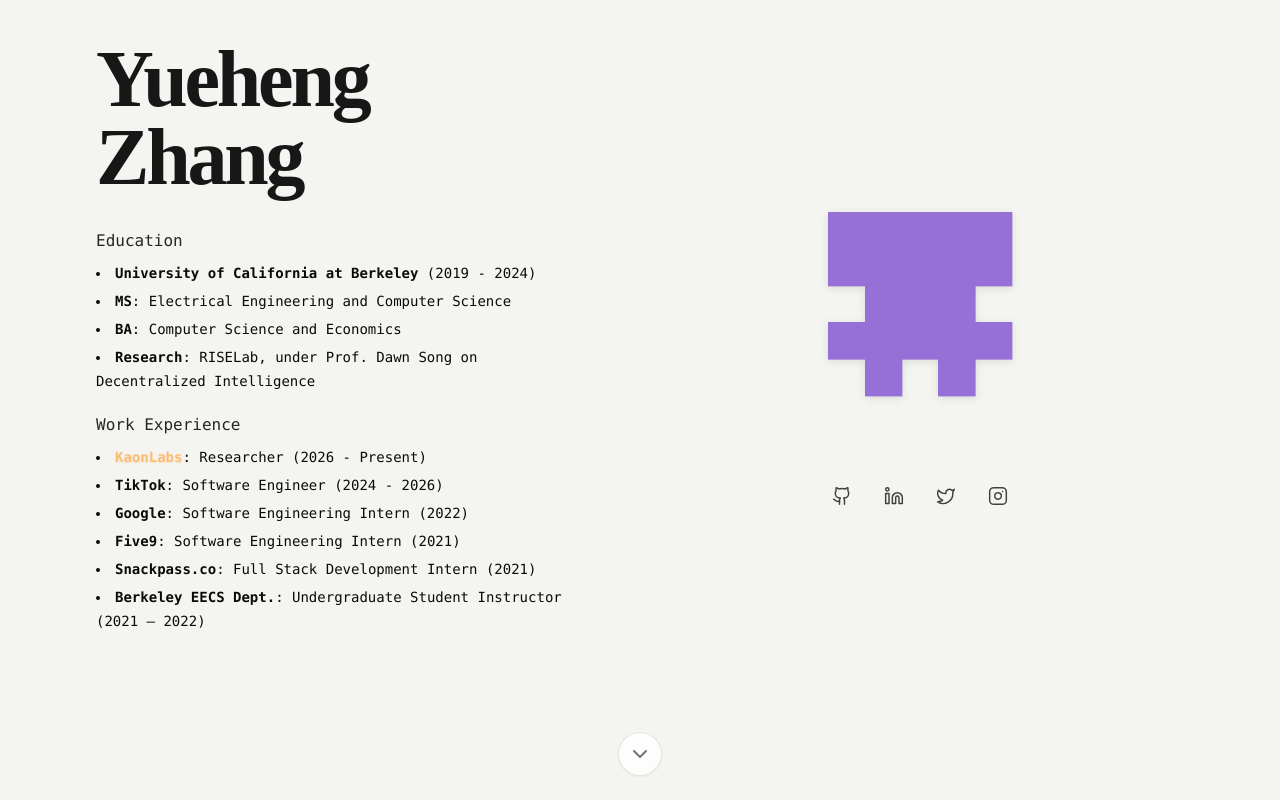
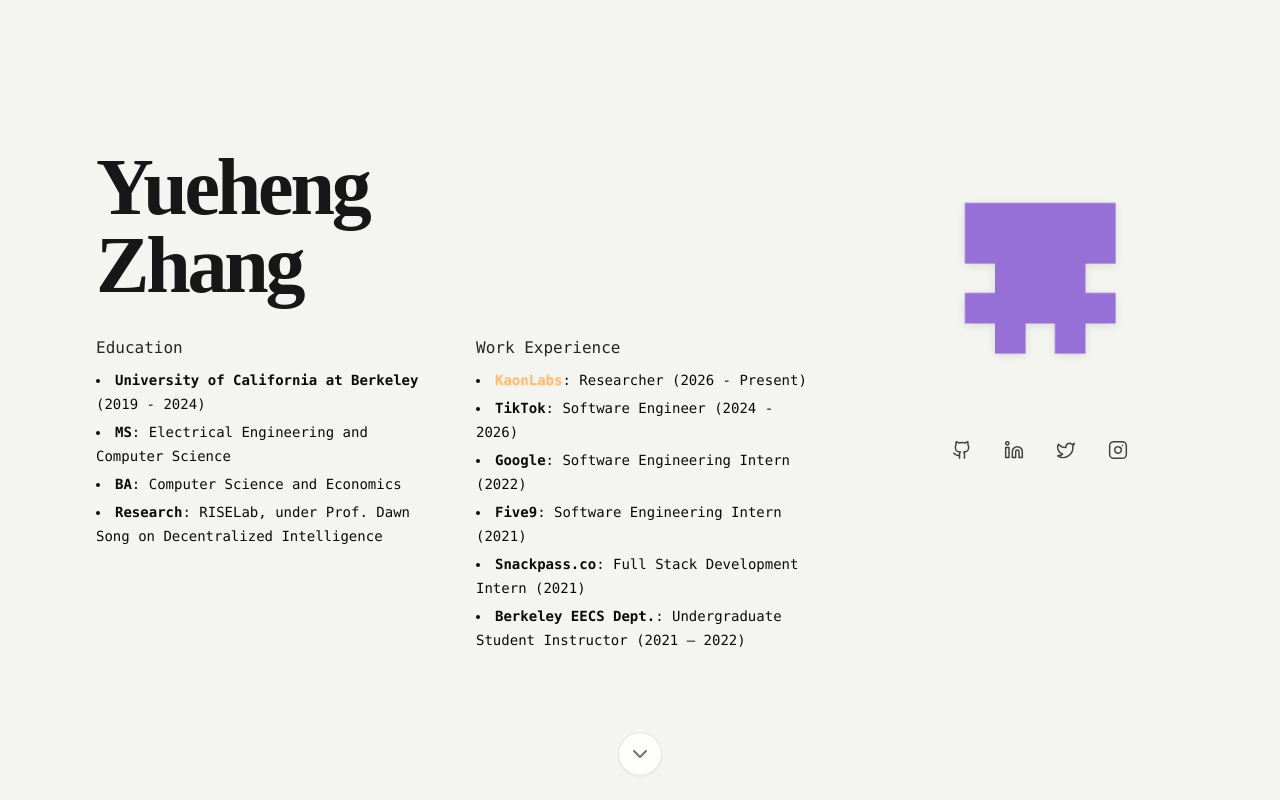
Before and after one commit to nociza/nociza.github.io, a Next.js app: page /me in a window 1280 px wide. Built offline with nearby package versions, Linux system fonts and the light colour scheme.

Commit message:
Rebalance resume screen layout

```diff
--- a/src/app/me/page.tsx
+++ b/src/app/me/page.tsx
@@ -143,22 +143,21 @@
         {/* Resume Section */}
         <section id="resume" className="scroll-section">
           <main className="page-container resume-container">
-            <div className="resume-grid grid grid-cols-1 gap-8 lg:grid-cols-2">
-              {/* Left Column - Content */}
-              <div className="w-full lg:w-[40vw]">
+            <div className="resume-grid">
+              <div className="resume-name">
                 <NameHeader
                   firstName="Yueheng"
                   altFirstName="Alexander"
                   lastName="Zhang"
                 />
+              </div>
 
-                {/* Résumé details */}
-                <div className="flex flex-col gap-5 pt-8">
+              <div className="resume-details">
                 {Object.entries(resumeData).map(([key, section]) => (
                   <section
                     key={key}
                     aria-labelledby={`resume-${key}-heading`}
-                      className="w-full max-w-xl"
+                    className="min-w-0"
                   >
                     <h2
                       id={`resume-${key}-heading`}
@@ -166,17 +165,15 @@
                     >
                       {section.title}
                     </h2>
-                      <div className="pr-6 text-sm font-light leading-6 font-inconsolata">
+                    <div className="text-sm font-light leading-6 font-inconsolata">
                       <ResumeSection items={section.items} />
                     </div>
                   </section>
                 ))}
               </div>
-              </div>
 
-              {/* Right Column - Image and Social Links */}
               <div className="resume-profile-column flex flex-col items-center justify-center">
-                <ProfilePicture size={300} className="resume-portrait" />
+                <ProfilePicture size={260} className="resume-portrait" />
                 <SocialLinks />
               </div>
             </div>
--- a/src/components/name-header.tsx
+++ b/src/components/name-header.tsx
@@ -18,7 +18,7 @@
   const alternateVisible = showAlternate || isPreviewing;
 
   return (
-    <h1 className="w-full font-serif text-[clamp(2.75rem,7vw,5rem)] font-semibold leading-[0.98] tracking-[-0.04em] text-neutral-900 lg:w-[40vw]">
+    <h1 className="w-full font-serif text-[clamp(2.75rem,7vw,5rem)] font-semibold leading-[0.98] tracking-[-0.04em] text-neutral-900">
       <button
         type="button"
         className="block rounded-sm text-left transition-colors hover:text-orange-700 focus-visible:text-orange-700"
--- a/src/styles/globals.css
+++ b/src/styles/globals.css
@@ -103,7 +103,35 @@
 }
 
 .resume-container {
-  padding-block: min(clamp(1.5rem, 7.5vw, 6rem), 5vh);
+  display: flex;
+  align-items: center;
+}
+
+.resume-grid {
+  position: relative;
+  display: grid;
+  grid-template-areas:
+    "name"
+    "details"
+    "profile";
+  gap: 0.75rem;
+  width: 100%;
+  max-width: 72rem;
+  margin-inline: auto;
+}
+
+.resume-name {
+  grid-area: name;
+}
+
+.resume-details {
+  grid-area: details;
+  display: grid;
+  gap: 1rem;
+}
+
+.resume-profile-column {
+  grid-area: profile;
 }
 
 .skip-link {
@@ -275,11 +303,6 @@
 }
 
 @media (max-width: 640px) {
-  .resume-grid {
-    position: relative;
-    gap: 0.25rem;
-  }
-
   .resume-portrait {
     position: absolute;
     right: 0;
@@ -289,6 +312,49 @@
 
   .resume-portrait img:first-child {
     padding: 0.75rem;
+  }
+}
+
+@media (min-width: 641px) and (max-width: 1023px) {
+  .resume-grid {
+    grid-template-areas:
+      "name profile"
+      "details details";
+    grid-template-columns: minmax(0, 1fr) 16.25rem;
+    column-gap: 2rem;
+    row-gap: 1.5rem;
+    align-items: start;
+  }
+
+  .resume-details {
+    grid-template-columns: repeat(2, minmax(0, 1fr));
+    gap: 2rem;
+  }
+
+  .resume-profile-column {
+    align-self: start;
+  }
+}
+
+@media (min-width: 1024px) {
+  .resume-grid {
+    grid-template-areas:
+      "name profile"
+      "details profile";
+    grid-template-columns: minmax(0, 1fr) 18rem;
+    grid-template-rows: auto auto;
+    column-gap: 5rem;
+    row-gap: 2rem;
+    align-items: start;
+  }
+
+  .resume-details {
+    grid-template-columns: repeat(2, minmax(0, 1fr));
+    gap: 2.5rem;
+  }
+
+  .resume-profile-column {
+    align-self: start;
   }
 }
 
```
Lines whose indentation alone changed are shown as unchanged.
